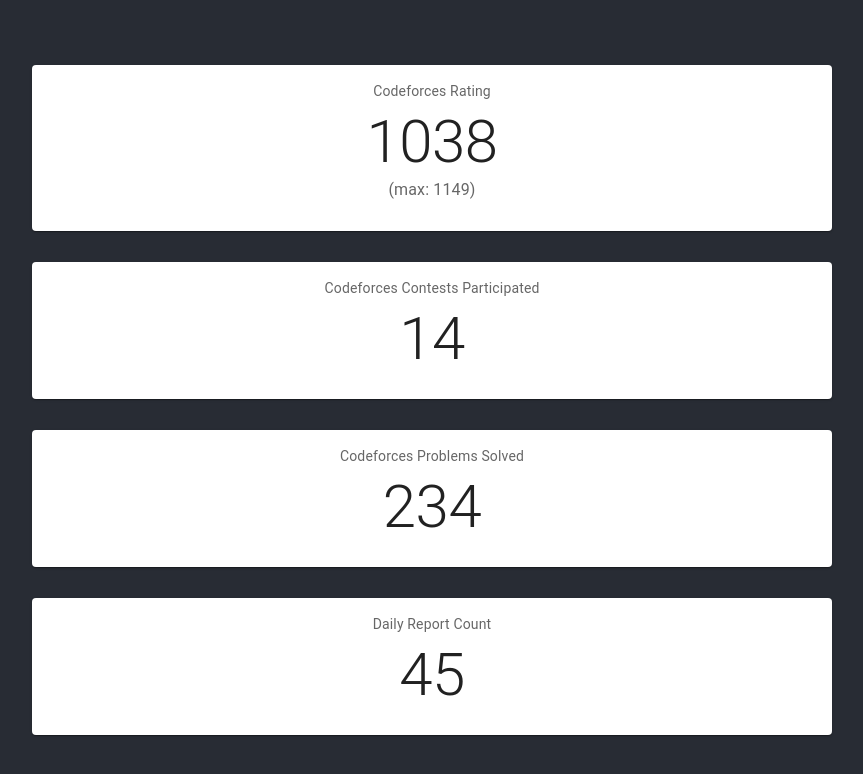
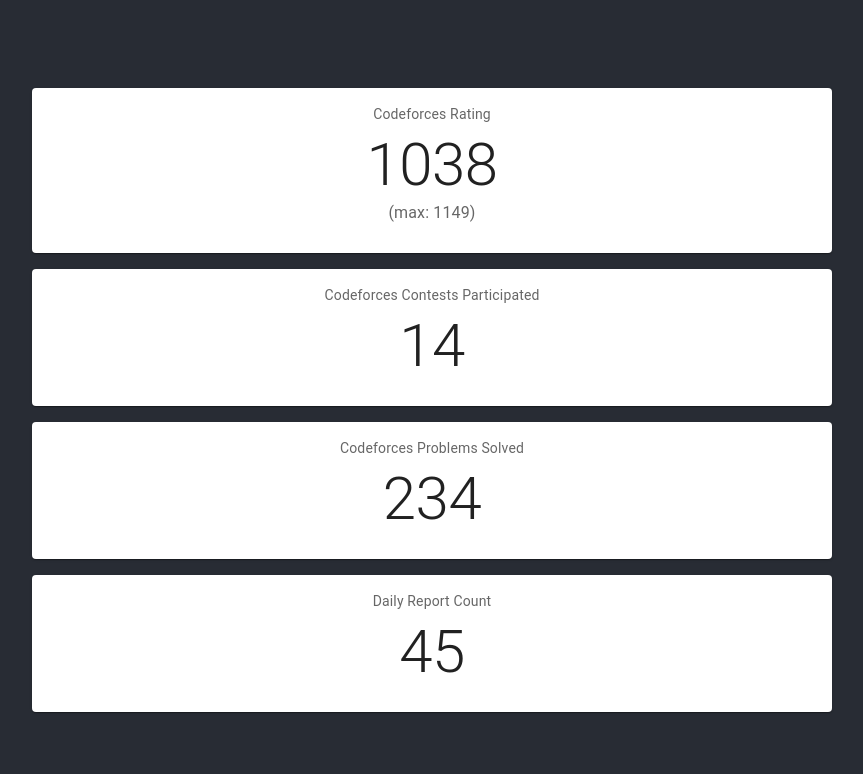
Before and after one commit to huyfififi/dashboard-frontend, a React (Create React App) app: page / in a window 1280 px wide. Shown: the top 774 px of the page, without its empty margins (208-1071 px from the left). Built offline with nearby package versions, Linux system fonts and the light colour scheme.

Commit message:
Update CSS

```diff
--- a/src/App.css
+++ b/src/App.css
@@ -41,5 +41,5 @@
   display: flex;
   flex-wrap: wrap;
   justify-content: center;
-  margin: 0.6em;
+  margin: 1vh;
 }
```
